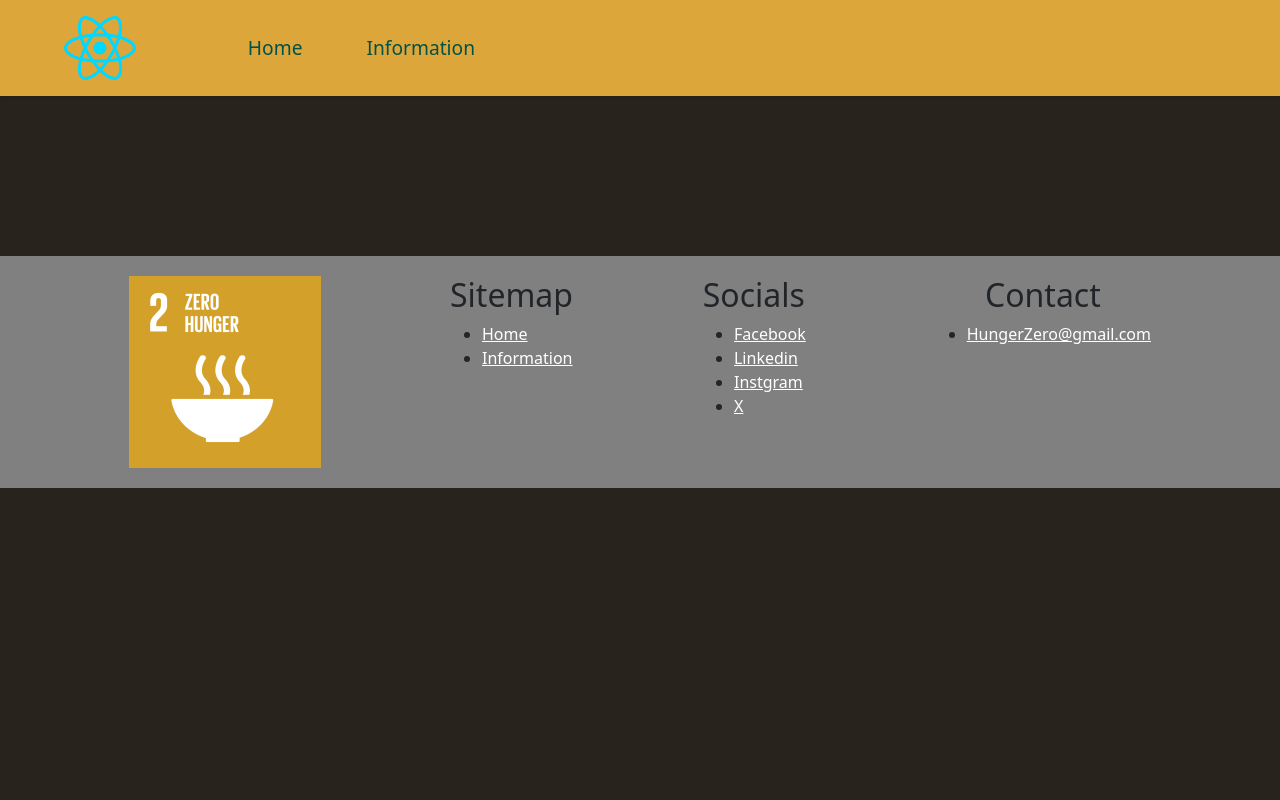
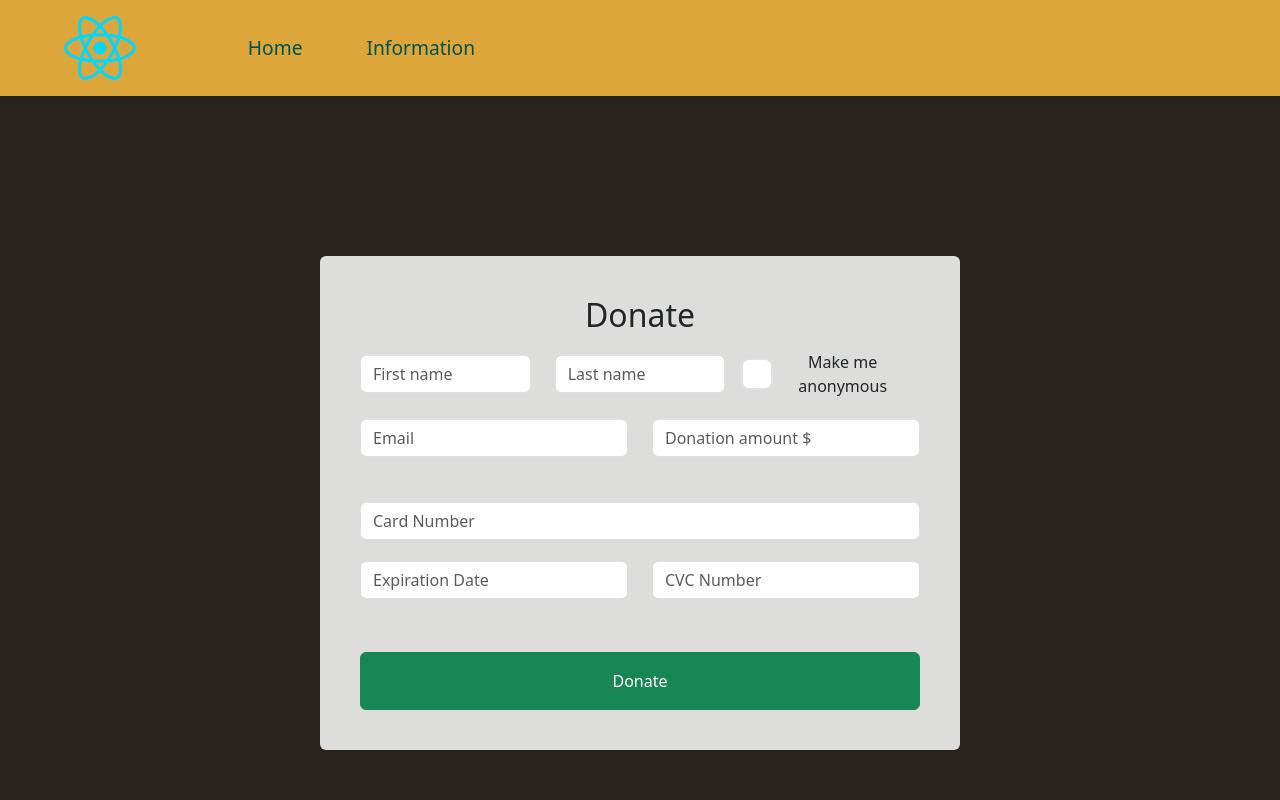
Before and after one commit to erikpersson0884/DAT257-Agile-software-project-management, a React (Vite) app in the folder Frontend/DAT257_Website/: page / in a window 1280 px wide. Shown: the top 800 px of the page. Built offline with nearby package versions, Linux system fonts and the light colour scheme.

Commit message:
removed /home path and made donationbox display on index page

```diff
--- a/Frontend/DAT257_Website/src/App.tsx
+++ b/Frontend/DAT257_Website/src/App.tsx
@@ -16,7 +16,7 @@
           <Header/>
           <Routes>
             <Route path="/information" element={<InformationPage/>}></Route>
-            <Route path="/home" element={<DonationBox/>}></Route>
+            <Route path="/" element={<DonationBox/>}></Route>
 
           </Routes>
 
--- a/Frontend/DAT257_Website/src/Components/Footer/Footer.tsx
+++ b/Frontend/DAT257_Website/src/Components/Footer/Footer.tsx
@@ -13,7 +13,7 @@
                 <h2>Sitemap</h2>
                 <ul>
                     <li>
-                        <Link to="/home">Home</Link>
+                        <Link to="/">Home</Link>
                     </li>
                     <li>
                         <Link to="/information">Information</Link>
--- a/Frontend/DAT257_Website/src/Components/Header/Header.tsx
+++ b/Frontend/DAT257_Website/src/Components/Header/Header.tsx
@@ -3,7 +3,7 @@
 
 
 function Header(){
-    let navList = ["home", "information"];
+    let navList = ["information"];
     return(
         <header>
             <div className = "wrapperHead">
@@ -12,6 +12,10 @@
 
                 <div className = "nav">
                     <ul className = "navList">
+                        <li className="divNavItemA">
+                            <Link to="/">Home</Link>
+                        </li>
+
                         {navList.map((item) =>
                             <li className="divNavItemA">
                                 <Link to={"/"+item} >{item}</Link>
```
